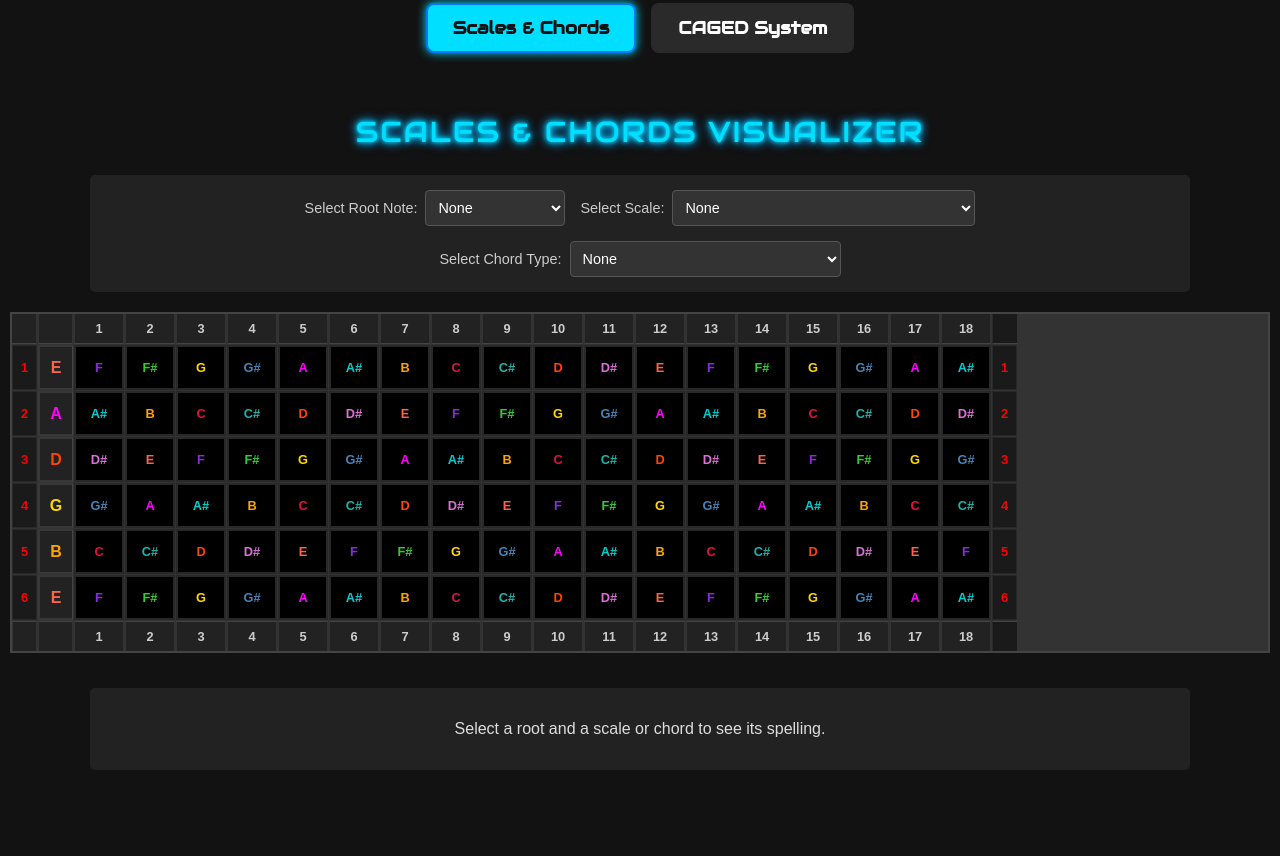
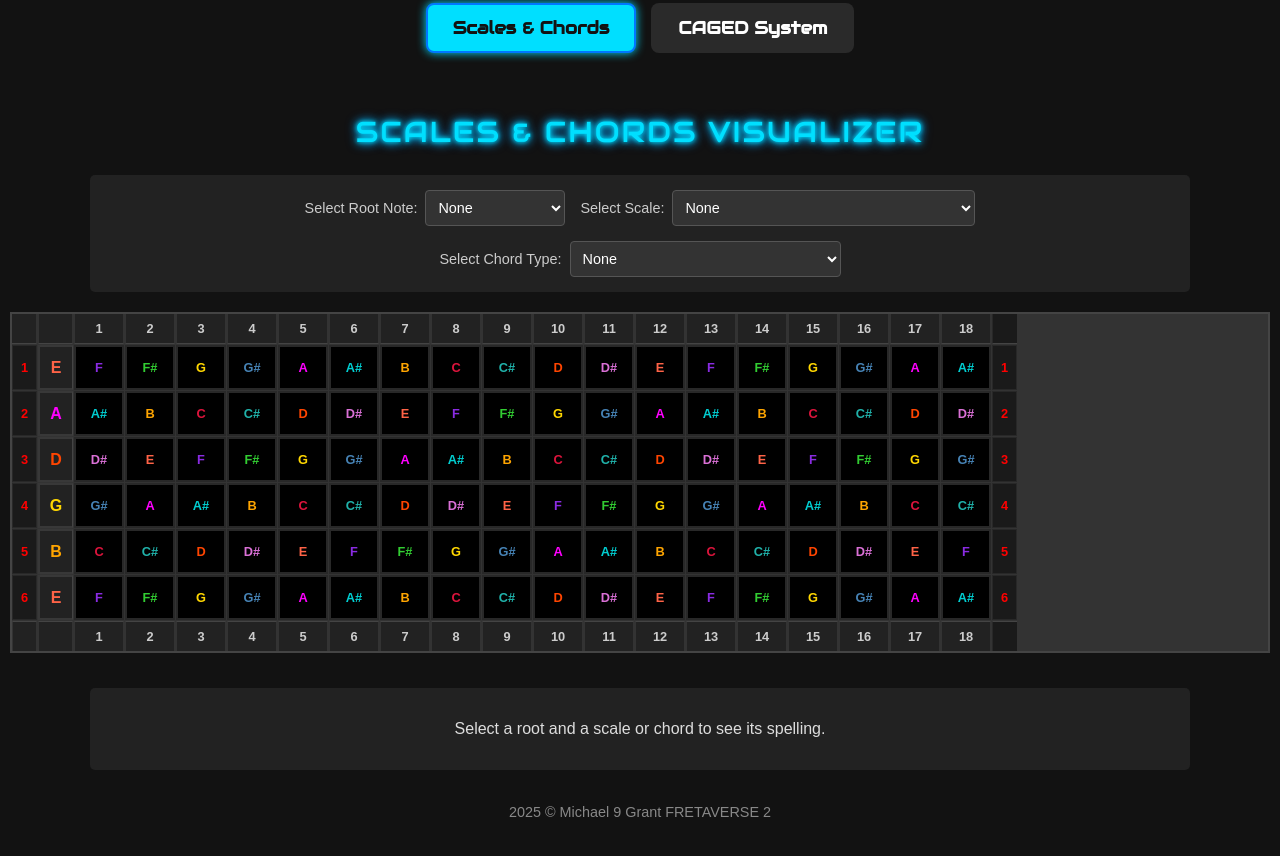
Before and after one commit to Mic9Grant/FretaCaged-System, a plain HTML site: page scales_chords.html in a window 1280 px wide. Shown: the part 114-970 px from the top of the page. Before the commit the page ends 904 px from the top, so only its background shows below. Drawn offline with Linux system fonts and the light colour scheme.

Commit message:
Update scales_chords.html

```diff
--- a/scales_chords.html
+++ b/scales_chords.html
@@ -147,6 +147,13 @@
             .controls-container select {width: 100%; min-width: 120px;}
             .spelling-display { font-size: 0.85em; }
         }
+        footer {
+            margin-top: auto;
+            padding: 20px;
+            text-align: center;
+            font-size: 0.9em;
+            color: #888;
+        }
     </style>
 </head>
 <body>
@@ -202,7 +209,10 @@
     <div id="spellingDisplayContainer" class="spelling-display">
         <p id="spellingText">Select a root and a scale or chord to see its spelling.</p>
     </div>
-</div>
+
+    <footer>
+        <p>2025 &copy; Michael 9 Grant FRETAVERSE 2</p>
+    </footer>
 
 <script>
     const allNoteDisplayElements = document.querySelectorAll('.note, .label.string-label');
```
